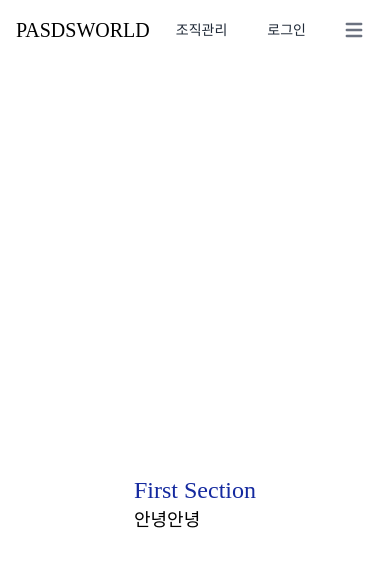
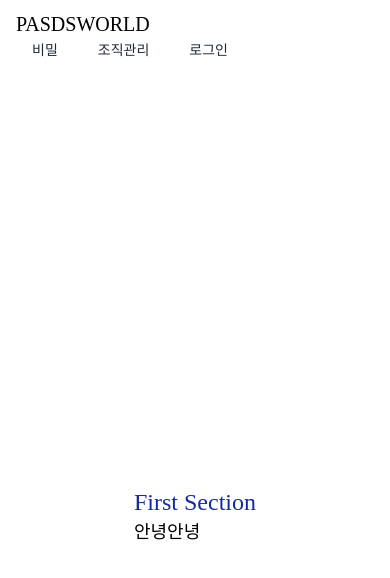
Before and after one commit to ssafy-10th-s101-team/PASDS-WORLD, a Vue app in the folder front/: page / in a window 390 px wide. Shown: the top 578 px of the page. Built offline with nearby package versions, Linux system fonts and the light colour scheme; a web font is replaced by a local one.

Commit message:
[FE] design: <헤더 햄버거 삭제>

```diff
--- a/front/src/components/common/HeaderNavigation.vue
+++ b/front/src/components/common/HeaderNavigation.vue
@@ -9,6 +9,13 @@
             >
           </router-link>
           <div class="flex items-center lg:order-2">
+            <div>
+              <router-link
+                :to="{ name: 'dashboard' }"
+                class="text-gray-800 dark:text-white hover:bg-samsung-blue hover:text-white focus:ring-4 focus:ring-gray-300 font-medium rounded-lg text-sm px-4 lg:px-5 py-2 lg:py-2.5 mr-2 dark:hover:bg-gray-700 focus:outline-none dark:focus:ring-gray-800"
+                >비밀
+              </router-link>
+            </div>
             <div>
               <router-link
                 :to="{ name: 'organization' }"
@@ -23,10 +30,12 @@
               >
                 로그아웃
               </button>
-              <span
-                class="text-gray-800 dark:text-white hover:bg-samsung-blue hover:text-white focus:ring-4 focus:ring-gray-300 font-medium rounded-lg text-sm px-4 lg:px-5 py-2 lg:py-2.5 mr-2 dark:hover:bg-gray-700 focus:outline-none dark:focus:ring-gray-800"
-                >{{ nickname }}</span
-              >
+              <router-link :to="{ name: 'myPage' }">
+                <span
+                  class="text-gray-800 dark:text-white hover:bg-samsung-blue hover:text-white focus:ring-4 focus:ring-gray-300 font-medium rounded-lg text-sm px-4 lg:px-5 py-2 lg:py-2.5 mr-2 dark:hover:bg-gray-700 focus:outline-none dark:focus:ring-gray-800"
+                  >{{ nickname }}</span
+                >
+              </router-link>
               <button
                 @click="jwtTest"
                 class="text-gray-800 dark:text-white hover:bg-samsung-blue hover:text-white focus:ring-4 focus:ring-gray-300 font-medium rounded-lg text-sm px-4 lg:px-5 py-2 lg:py-2.5 mr-2 dark:hover:bg-gray-700 focus:outline-none dark:focus:ring-gray-800"
@@ -47,7 +56,7 @@
               class="text-white bg-samsung-blue hover:bg-samsung-blue focus:ring-4 focus:ring-samsung-blue font-medium rounded-lg text-sm px-4 lg:px-5 py-2 lg:py-2.5 mr-2 dark:bg-samsung-blue dark:hover:bg-samsung-blue focus:outline-none dark:focus:ring-samsung-blue"
               >Get started</a
             > -->
-            <button
+            <!-- <button
               data-collapse-toggle="mobile-menu-2"
               type="button"
               class="inline-flex items-center p-2 ml-1 text-sm text-gray-500 rounded-lg lg:hidden hover:bg-samsung-blue focus:outline-none focus:ring-2 focus:ring-gray-200 dark:text-gray-400 dark:hover:bg-gray-700 dark:focus:ring-gray-600"
@@ -93,8 +102,8 @@
                   class="block py-2 pr-4 pl-3 text-gray-700 border-b border-gray-100 hover:bg-samsung-blue hover:text-white lg:hover:bg-transparent lg:border-0 lg:hover:text-samsung-blue lg:p-0 dark:text-gray-400 lg:dark:hover:text-white dark:hover:bg-gray-700 dark:hover:text-white lg:dark:hover:bg-transparent dark:border-gray-700"
                   >비밀</router-link
                 >
-              </li>
-              <!-- <li>
+              </li> -->
+            <!-- <li>
                 <a
                   href="#"
                   class="block py-2 pr-4 pl-3 text-gray-700 border-b border-gray-100 hover:bg-samsung-blue hover:text-white lg:hover:bg-transparent lg:border-0 lg:hover:text-samsung-blue lg:p-0 dark:text-gray-400 lg:dark:hover:text-white dark:hover:bg-gray-700 dark:hover:text-white lg:dark:hover:bg-transparent dark:border-gray-700"
@@ -121,8 +130,8 @@
                   class="block py-2 pr-4 pl-3 text-gray-700 border-b border-gray-100 hover:bg-samsung-blue hover:text-white lg:hover:bg-transparent lg:border-0 lg:hover:text-samsung-blue lg:p-0 dark:text-gray-400 lg:dark:hover:text-white dark:hover:bg-gray-700 dark:hover:text-white lg:dark:hover:bg-transparent dark:border-gray-700"
                   >Menu</a
                 >
-              </li> -->
-            </ul>
+              </li>
+            </ul> -->
           </div>
         </div>
       </nav>
```
